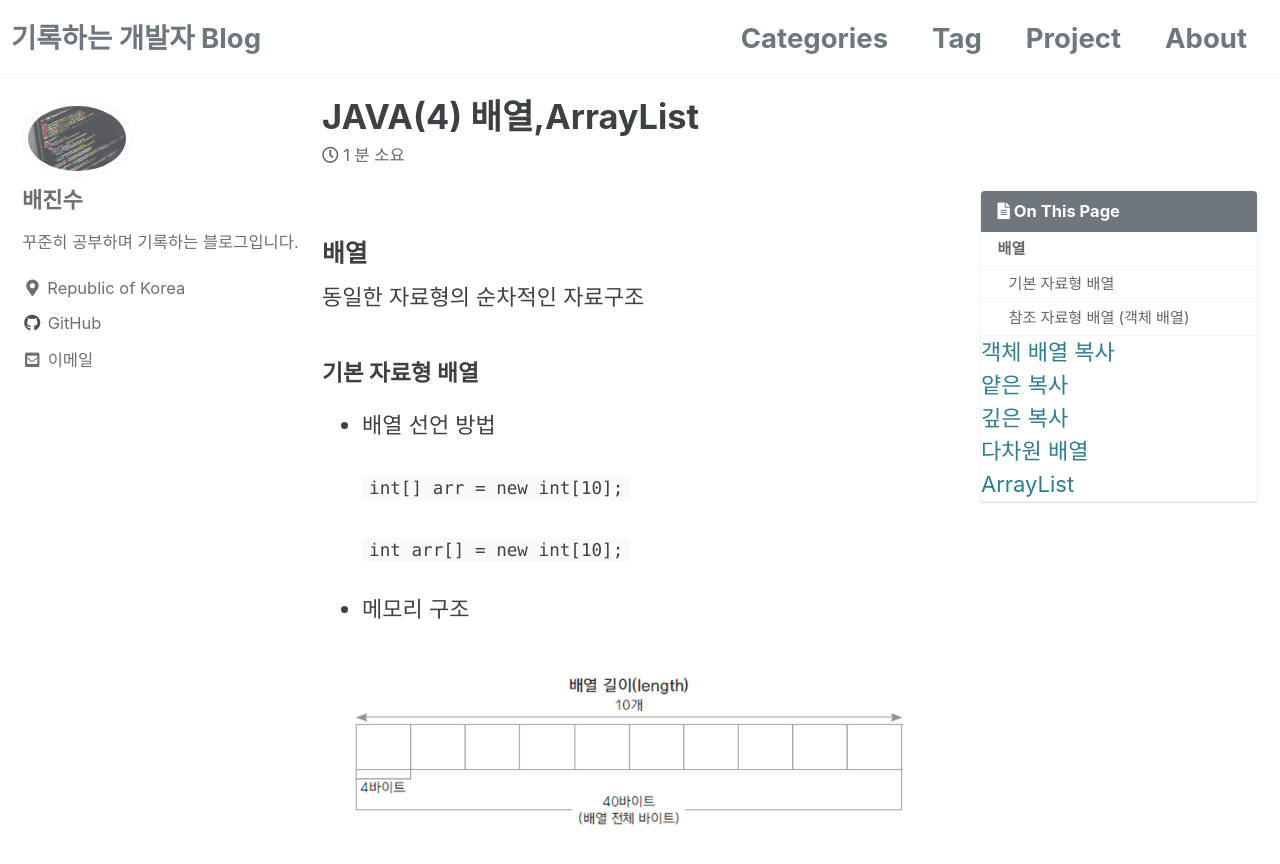
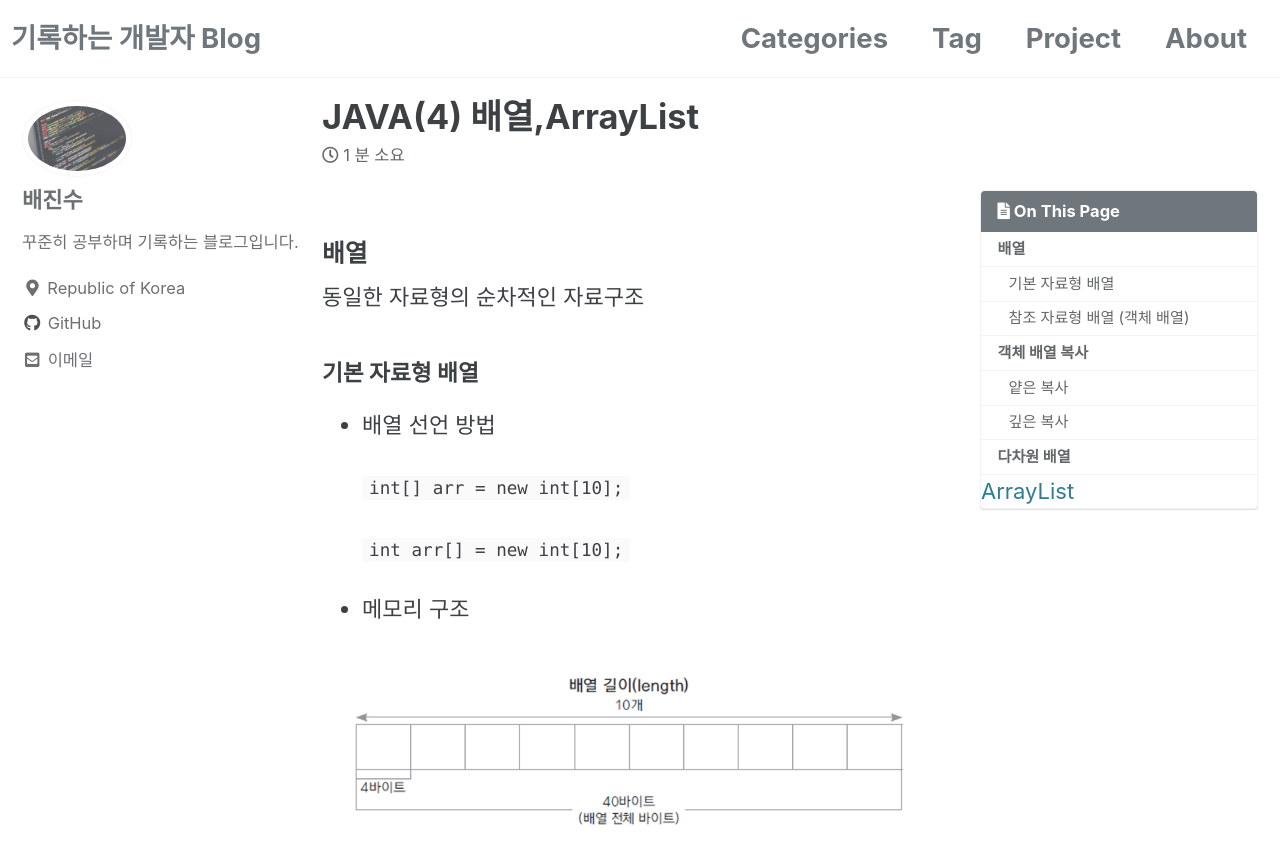
Before and after one commit to baejinsoo/baejinsoo.github.io, a Jekyll site: the page built from _posts/TIL/2021-1-15-JAVA-04.md, in a window 1280 px wide and 900 px high. Shown: the top 864 px of the window. Built offline with Jekyll 4.4.1, drawn with Linux system fonts in a browser that asks for light colours; cached includes are drawn as plain includes; comment, search, counter and statistics services are not loaded.

Commit message:
toc 수정

```diff
--- a/_posts/TIL/2021-1-15-JAVA-04.md
+++ b/_posts/TIL/2021-1-15-JAVA-04.md
@@ -33,7 +37,7 @@ toc: true
 
 
 
-### 객체 배열 복사
+#### 객체 배열 복사
 
 ##### 얕은 복사
 
@@ -100,7 +104,7 @@ public static void main(String[] args) {
 
 
 
-### 다차원 배열
+#### 다차원 배열
 
 2차원 이상의 배열
 
```
Also changed, not shown: other parts of _posts/TIL/2021-1-15-JAVA-04.md (+4 -0 lines), _posts/TIL/2021-1-16-JAVA-06.md (+1 -1 lines).
